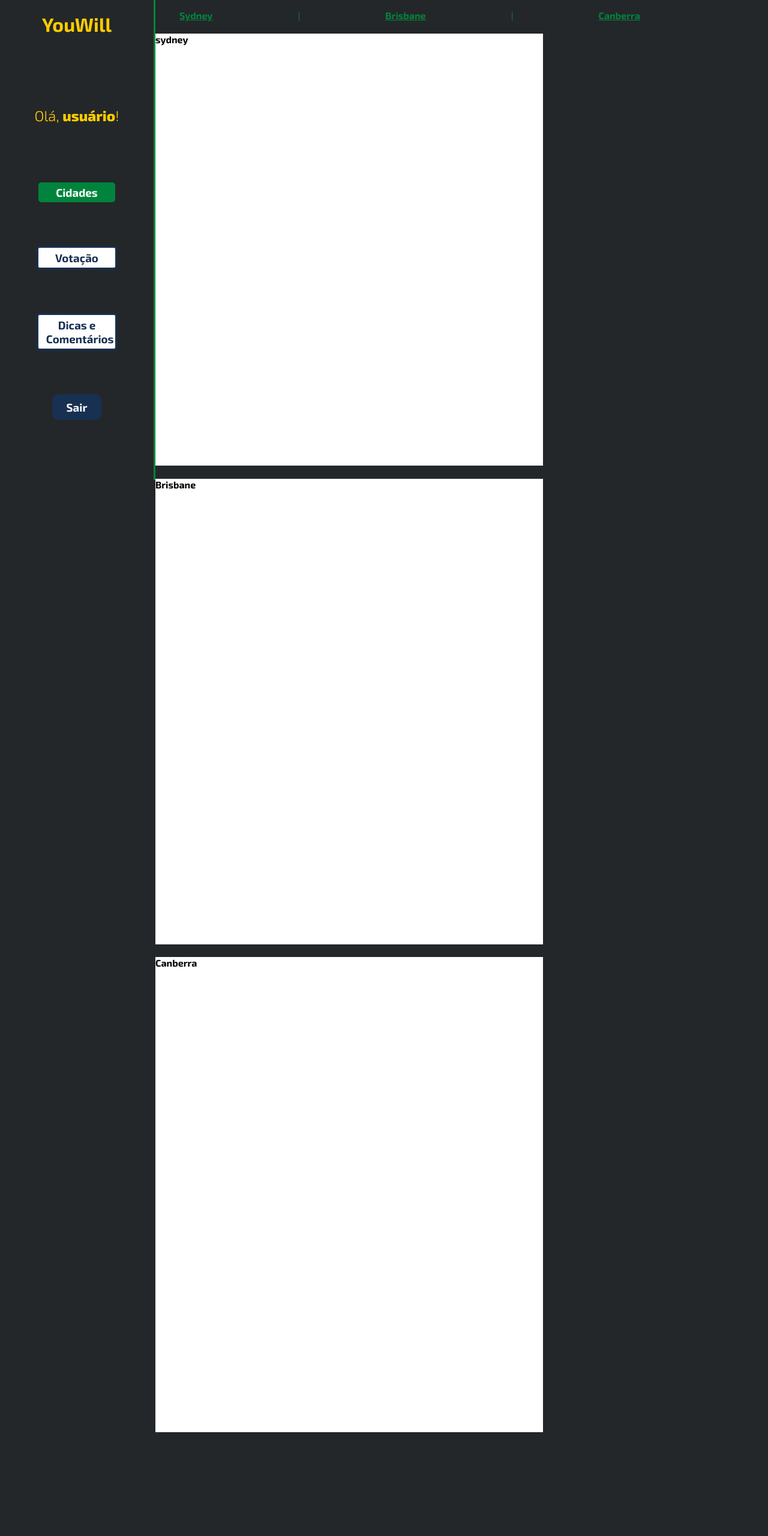
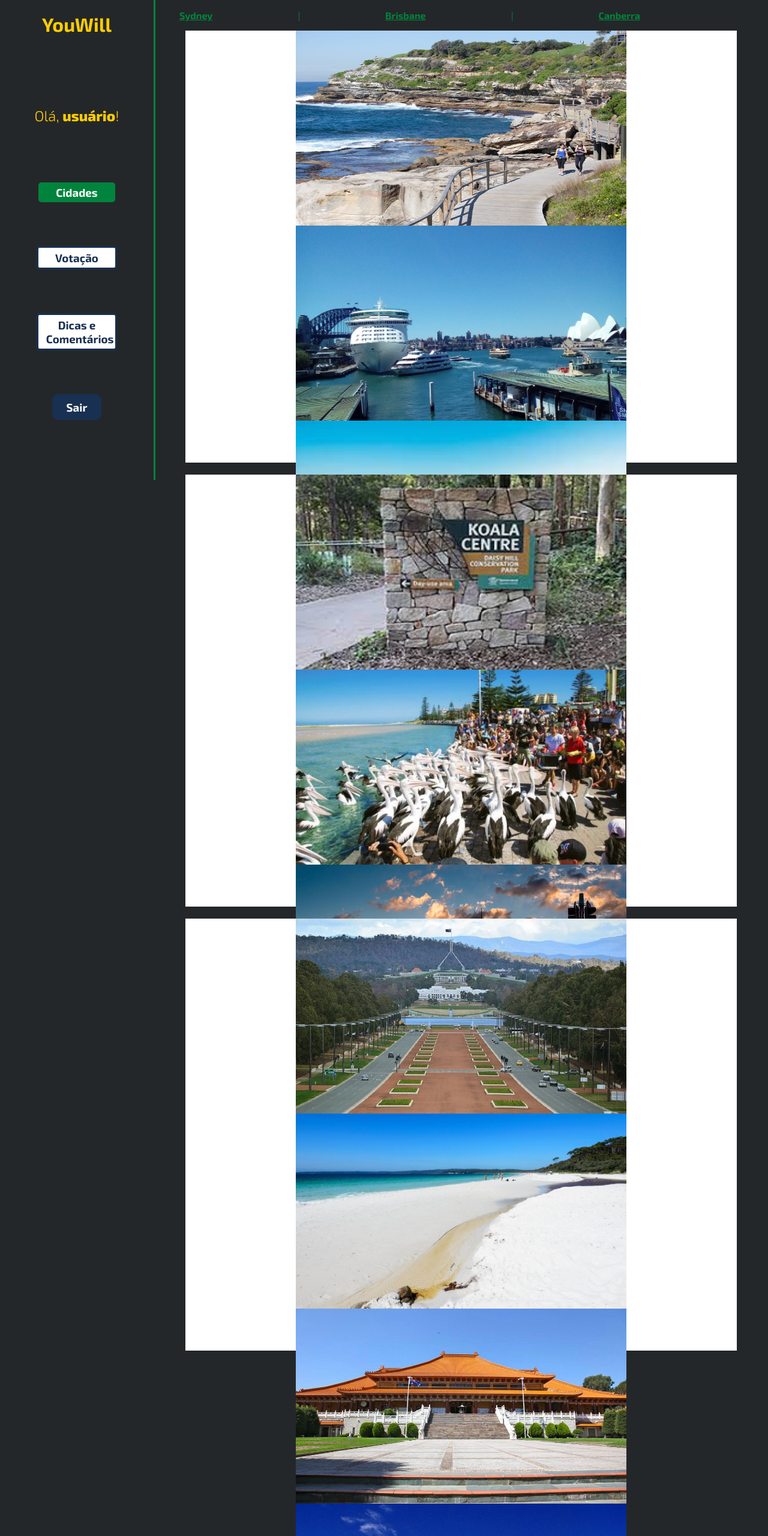
Before and after one commit to willianpaternezi/YouWill, a website: page site/public/dashboard/cidades.html in a window 1280 px wide. Shown: the top 2560 px of the page at 60% size. Before the commit the page ends 2387 px from the top, so only its background shows below. Drawn offline with Linux system fonts and the light colour scheme.

Commit message:
site_finalizado

```diff
--- a/site/public/css/dashboards.css
+++ b/site/public/css/dashboards.css
@@ -84,12 +84,28 @@
 
 .div-results {
   width: 100%;
+  height: 330px;
+  margin-bottom: 10px;
+  overflow-y: scroll;
+}
+
+.div-results::-webkit-scrollbar{
+  width: 5px;
+}
+
+.div-results::-webkit-scrollbar-track{
+  background-color: #212124;
+}
+
+.div-results::-webkit-scrollbar-thumb{
+  background-color: #00843D;
+  border-radius: 20px;
+  border: 3px solid #00843D;
 }
 
 .div-results .feed-container {
   background-color: #212124;
   border-radius: 5px;
-  margin-bottom: 80px;
 }
 
 .div-buttons {
@@ -104,7 +120,7 @@
 /* pagina graficos */
 
 .dash_votacao {
-  width: 100vw;
+  width: 80vw;
   background-color: #242729;
   height: 100vh;
   display:flex;
@@ -125,21 +141,65 @@
 
 .sydney {
   background-color: white;
-  width: 80%;
+  width: 90%;
   height: 90vh;
-
+  display: flex;
+  flex-direction: row;
+  align-items: baseline;
+  margin-left: 50px;
+  flex-wrap: wrap;
+  justify-content: center;
+  align-content: space-between;
+}
+.sydney img {
+  height: 325px;
+  width: 551.5px;
+  display: flex;
+  flex-direction: column;
+  justify-content: space-between;
 }
 
 .brisbane {
   background-color: white;
-  width: 80%;
-  height: 97vh;
+  width: 90%;
+  height: 90vh;
+  display: flex;
+  flex-direction: row;
+  align-items: baseline;
+  margin-left: 50px;
+  flex-wrap: wrap;
+  justify-content: center;
+  align-content: space-between;
+  margin-top: 20px;
+}
+.brisbane img {
+  height: 325px;
+  width: 551.5px;
+  display: flex;
+  flex-direction: column;
+  justify-content: space-between;
 }
 
 .canberra {
   background-color: white;
-  width: 80%;
-  height: 99vh;
+  width: 90%;
+  height: 90vh;
+  display: flex;
+  flex-direction: row;
+  align-items: baseline;
+  margin-left: 50px;
+  flex-wrap: wrap;
+  justify-content: center;
+  align-content: space-between;
+  margin-top: 20px;
+}
+
+.canberra img {
+  height: 325px;
+  width: 551.5px;
+  display: flex;
+  flex-direction: column;
+  justify-content: space-between;
 }
 
 .grafico_capital{
--- a/site/public/css/style.css
+++ b/site/public/css/style.css
@@ -263,7 +263,7 @@ input {
   left: 0;
   z-index: 999;
   height: 100vh;
-  width: 20%;
+  min-width: 20%;
   display: flex;
   flex-direction: column;
   justify-content: space-between;
@@ -274,11 +274,10 @@ input {
 
 .dash-right {
   display: flex;
-  width: 75%;
+  width: 80%;
   height: fit-content;
   background-color: #242729;
   top: 0;
-  margin-left: 32px;
   align-items: center;
   justify-content: center;
 
--- a/site/public/dashboard/cidades.html
+++ b/site/public/dashboard/cidades.html
@@ -70,13 +70,22 @@
                     </ul>
                 </div>
                 <div id="sydney" class="sydney">
-                    <h4>sydney</h4>
+                        <img src="../assets/imgs/bondi_cogee.jpeg">
+                        <img src="../assets/imgs/circular_quay.jpg">
+                        <img src="../assets/imgs/palm beach.jpg">
+                        <img src="../assets/imgs/taronga_zoo.jpg">
                 </div>
                 <div id="brisbane" class="brisbane">
-                    <h4>Brisbane</h4>
+                        <img src="../assets/imgs/koala hospital 2.jpg">
+                        <img src="../assets/imgs/PelicanP-SM-WRC189-777x437.jpg">
+                        <img src="../assets/imgs/surfer paradise.jpg">
+                        <img src="../assets/imgs/lighthouse byron bay.jpg">
                 </div>
                 <div id="canberra" class="canberra">
-                    <h4>Canberra</h4>
+                        <img src="../assets/imgs/canberra.jpg">
+                        <img src="../assets/imgs/hyamas beach.jpg">
+                        <img src="../assets/imgs/nan-tien-temple-pilgrim.jpg">
+                        <img src="../assets/imgs/parlamento.jpg">
                 </div>
             </div>
         </div>
--- a/site/public/js/funcoes.js
+++ b/site/public/js/funcoes.js
@@ -58,34 +58,36 @@ function fecharModal() {
 
 const imgs_carrossel = [
     {
-        img: "./assets/imgs/canberra.jpg" ,
+        img: "../assets/imgs/canberra.jpg" ,
         local: "https://www.google.com/maps/embed?pb=!1m18!1m12!1m3!1d6513.985649707046!2d149.12919935!3d-35.281304649999996!2m3!1f0!2f0!3f0!3m2!1i1024!2i768!4f13.1!3m3!1m2!1s0x6b164d69b05c9021%3A0x500ea6ea7695660!2sCanberra%20ACT%202601%2C%20Australia!5e0!3m2!1sen!2sbr!4v1654458656450!5m2!1sen!2sbr"
     },
     {
-        img: "./assets/imgs/sydney.png",
+        img: "../assets/imgs/sydney.png",
         local: "https://www.google.com/maps/embed?pb=!1m18!1m12!1m3!1d424143.2713133365!2d150.65178422173113!3d-33.84792702661292!2m3!1f0!2f0!3f0!3m2!1i1024!2i768!4f13.1!3m3!1m2!1s0x6b129838f39a743f%3A0x3017d681632a850!2sSydney%20NSW%2C%20Australia!5e0!3m2!1sen!2sbr!4v1653067719740!5m2!1sen!2sbr"
     },
     {
-        img: "./assets/imgs/brisbane.png",
+        img: "../assets/imgs/brisbane.png",
         local: "https://www.google.com/maps/embed?pb=!1m18!1m12!1m3!1d453477.6536737166!2d152.99319645!3d-27.3821429!2m3!1f0!2f0!3f0!3m2!1i1024!2i768!4f13.1!3m3!1m2!1s0x6b91579aac93d233%3A0x402a35af3deaf40!2sBrisbane%20QLD%2C%20Australia!5e0!3m2!1sen!2sbr!4v1654458667541!5m2!1sen!2sbr"
     }
 ]
 
-const imgs = document.getElementById("imgs");
-const img_camberra = document.createElement('img');
+let imgs = document.getElementById("imgs");
+imgs = !!imgs === true ?  imgs : document.createElement('div');
+console.log(imgs);
+
 for (let i = 0; i < imgs_carrossel.length; i++) {
     let img_carrossel = document.createElement('img');
-    img_carrossel.src= imgs_carrossel[i].img;
+    img_carrossel.src = imgs_carrossel[i].img;
 
-    imgs.appendChild(img_carrossel)
+    imgs.appendChild(img_carrossel);
 }
 
 const img = document.querySelectorAll("#imgs img");
-console.log(imgs)
 let idx = 0;
 
 function carrossel(){
-
+    var iframe = document.getElementById("iframe_carrossel");
+    iframe = iframe ? iframe : document.createElement("iframe");
     idx++;
 
     if(idx > img.length - 1){
@@ -94,7 +96,7 @@ function carrossel(){
 
     imgs.style.transform = `translateX(${-idx * 80}vw)`;
 
-    document.getElementById("iframe_carrossel").src= imgs_carrossel[idx].local;
+    iframe.src = imgs_carrossel[idx].local ;
 }
 
 setInterval(carrossel, 5000);
```
Also changed, not shown: site/public/assets/imgs/PelicanP-SM-WRC189-777x437.jpg (added), site/public/assets/imgs/hyamas beach.jpg (added), site/public/assets/imgs/koala hospital 2.jpg (added), site/public/assets/imgs/koala hospital.jpg (added), site/public/assets/imgs/lighthouse byron bay.jpg (added), site/public/assets/imgs/nan-tien-temple-pilgrim.jpg (added), site/public/assets/imgs/parlamento.jpg (added), site/public/assets/imgs/surfer paradise.jpg (added).
